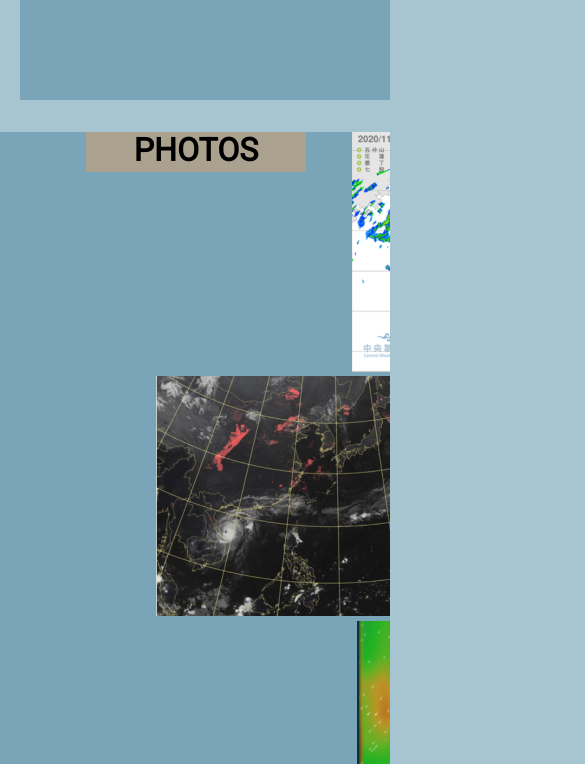
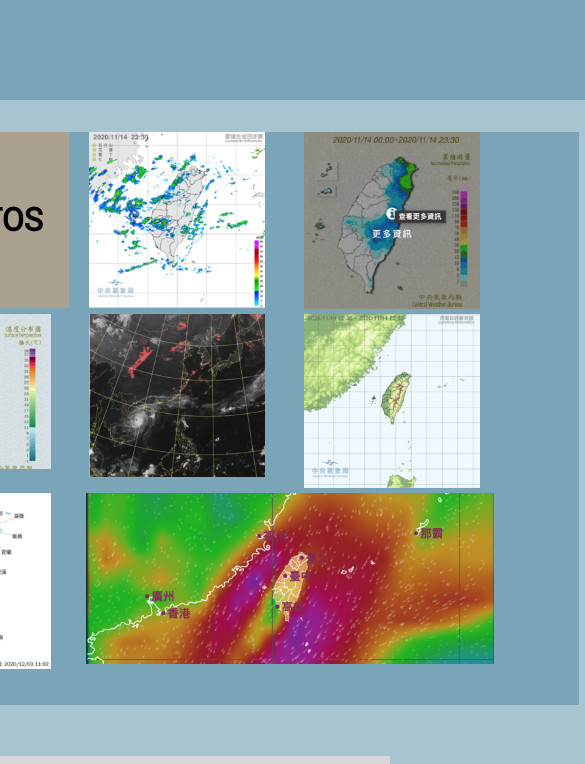
Before and after one commit to decadent-cuB3r/weatherline, a plain HTML site: page index.html in a window 390 px wide. Shown: the part 1280-2044 px from the top of the page, 585 px wide, since content can reach past the window. Drawn offline with Linux system fonts and the light colour scheme.

Commit message:
photos RWD

```diff
--- a/css/style.css
+++ b/css/style.css
@@ -24,7 +24,12 @@ a {
 
 .set_width {
     width: 1280px;
-    overflow: hidden;
+}
+
+@media screen and (max-width: 770px) {
+    .set_width {
+        width: 768px;
+    }
 }
 
 main,
@@ -251,10 +256,17 @@ temp {
 /* 照片區塊 */
 
 .photos {
-    width: 1200px;
+    width: 94%;
     background-color: #7AA4B7;
     display: block;
-    padding: 0px 40px 20px 40px;
+    padding: 0px 3% 20px 3%;
+}
+
+@media screen and (max-width: 770px) {
+    .photos {
+        width: 640px;
+        padding: 0px 64px 32px 64px;
+    }
 }
 
 .ph_row h1 {
@@ -265,14 +277,108 @@ temp {
     text-align: center;
 }
 
-.ph_row {
+.ph_row_fluid {
     display: flex;
     justify-content: space-evenly;
     flex-wrap: wrap;
     margin-top: 20px;
 }
 
-.ph_
+@media screen and (max-width: 770px) {
+    .ph_row_fluid {
+        justify-content: space-between;
+    }
+}
+
+.ph_lg_0 {
+    width: 100%;
+}
+
+.ph_lg_1 {
+    width: 25%;
+}
+
+.ph_lg_2 {
+    width: 25%;
+}
+
+.ph_lg_3 {
+    width: 25%;
+}
+
+.ph_lg_4 {
+    width: 25%;
+}
+
+.ph_lg_5 {
+    width: 25%
+}
+
+.ph_lg_6 {
+    width: 25%;
+}
+
+.ph_lg_7 {
+    width: 50%;
+}
+
+@media screen and (max-width: 770px) {
+    .ph_md_0 h1 {
+        width: 176px;
+        height: 176px;
+        background-color: #AAA28E;
+        line-height: 176px;
+        text-align: center;
+        margin: 0;
+    }
+    .ph_md_0 {
+        width: 33%;
+    }
+    .ph_md_1 {
+        width: 33%;
+    }
+    .ph_md_2 {
+        width: 33%;
+    }
+    .ph_md_3 {
+        width: 33%;
+    }
+    .ph_md_4 {
+        width: 33%;
+    }
+    .ph_md_5 {
+        width: 33%;
+    }
+    .ph_md_6 {
+        width: 33%;
+    }
+    .ph_md_7 {
+        width: 67%;
+    }
+    .ph_md_1 img {
+        width: 176px;
+    }
+    .ph_md_2 img {
+        width: 176px;
+    }
+    .ph_md_3 img {
+        width: 176px;
+    }
+    .ph_md_4 img {
+        width: 176px;
+    }
+    .ph_md_5 img {
+        width: 176px;
+    }
+    .ph_md_6 img {
+        width: 176px;
+    }
+    .ph_md_7 img {
+        width: 408px;
+    }
+}
+
+
 /* 頁腳css */
 
 footer {
--- a/index.html
+++ b/index.html
@@ -79,8 +79,8 @@
                 </div>
             </main>
             <aside class="photos">
-                <div class="ph_row">
-                    <div class="ph_lg_0 ph_md_0">
+                <div class="ph_row_fluid">
+                    <div class="ph_lg_0 ph_md_0 container">
                         <h1>PHOTOS</h1>
                     </div>
                     <div class="ph_lg_1 ph_md_1">
```
